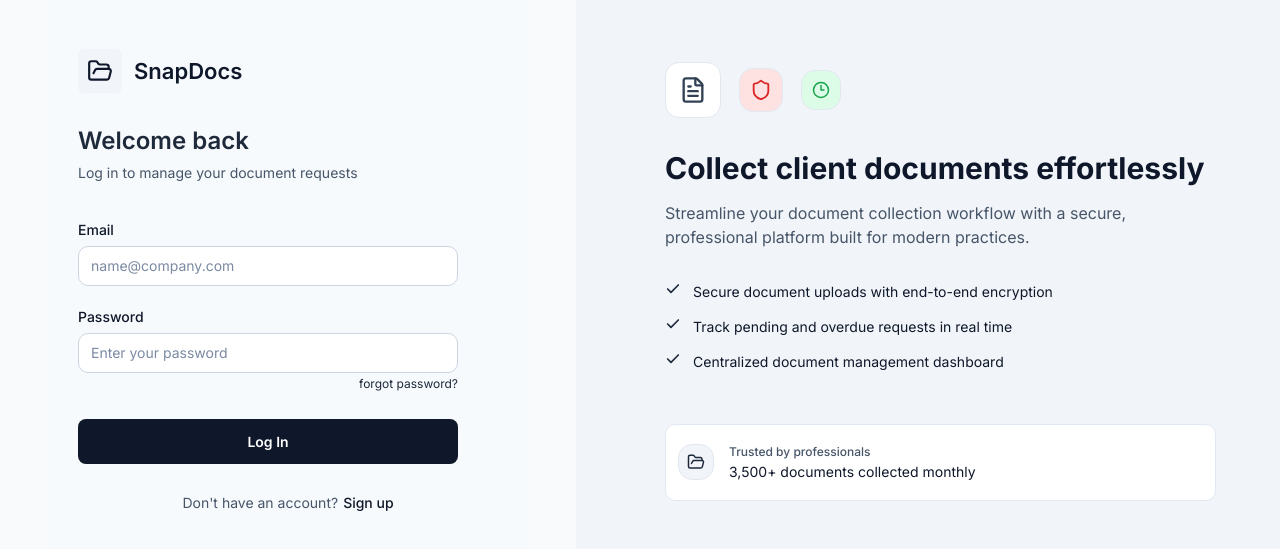
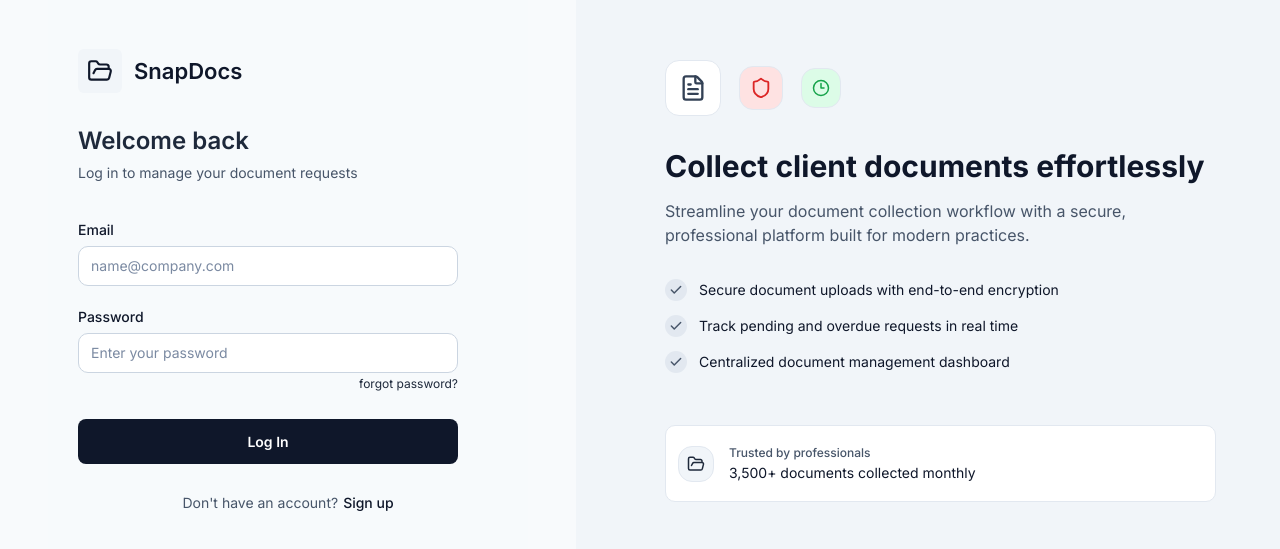
Before and after one commit to bhaskar-pi/snapdocs, a Next.js app in the folder frontend/: page /login in a window 1280 px wide. Shown: the part 119-668 px from the top of the page. Built offline with nearby package versions, Linux system fonts and the light colour scheme.

Commit message:
fix icon styles

```diff
--- a/frontend/src/app/layout.tsx
+++ b/frontend/src/app/layout.tsx
@@ -19,7 +19,7 @@ export default function RootLayout({
 }) {
   return (
     <html lang="en" className={inter.className}>
-      <body>{children}</body>
+      <body cz-shortcut-listen="true">{children}</body>
     </html>
   );
 }
--- a/frontend/src/components/auth/auth-info-panel/auth-info-panel.module.css
+++ b/frontend/src/components/auth/auth-info-panel/auth-info-panel.module.css
@@ -53,11 +53,11 @@
   align-items: center;
   justify-content: center;
 
-  width: 23px;
-  height: 23px;
+  width: 22px;
+  height: 22px;
   border-radius: 999px;
 
-  background-color: var(--slate-300);
+  background-color: var(--slate-200);
   color: var(--text-secondary);
   flex-shrink: 0;
 }
--- a/frontend/src/components/auth/auth-info-panel/index.tsx
+++ b/frontend/src/components/auth/auth-info-panel/index.tsx
@@ -23,7 +23,7 @@ export const AuthInfoPanel = ({ type }: Props) => {
       setActiveReview((prev) =>
         prev === content.reviews.length - 1 ? 0 : prev + 1
       );
-    }, 10000);
+    }, 5000);
 
     return () => clearInterval(interval);
   }, [content]);
@@ -52,8 +52,8 @@ export const AuthInfoPanel = ({ type }: Props) => {
       <ul className={styles.featureList}>
         {content.features.map((feature) => (
           <li key={feature} className={styles.featureItem}>
-            <span className={styles.checkIcon}>
-              <Check size={16} strokeWidth={2.5} />
+            <span className={styles.icon}>
+              <Check size={14} strokeWidth={2.5} />
             </span>
             <span className={styles.featureText}>{feature}</span>
           </li>
```
